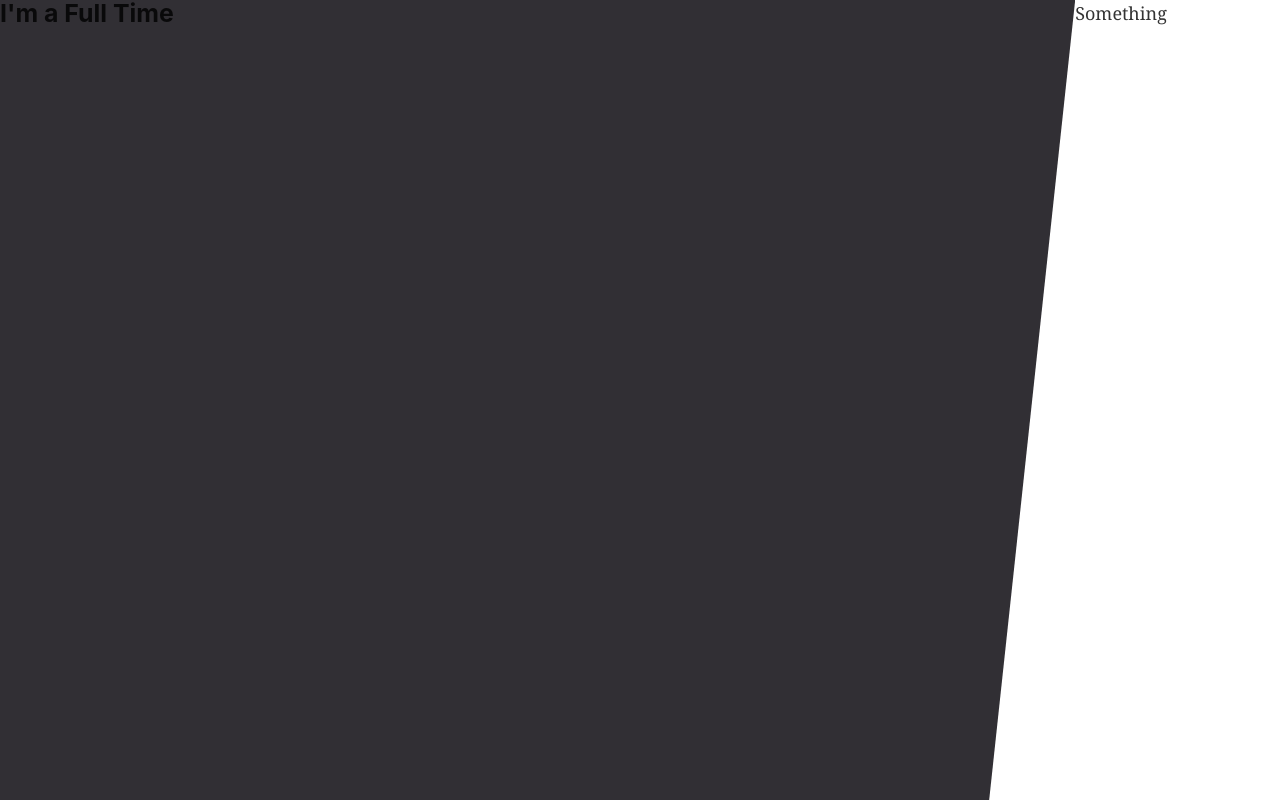
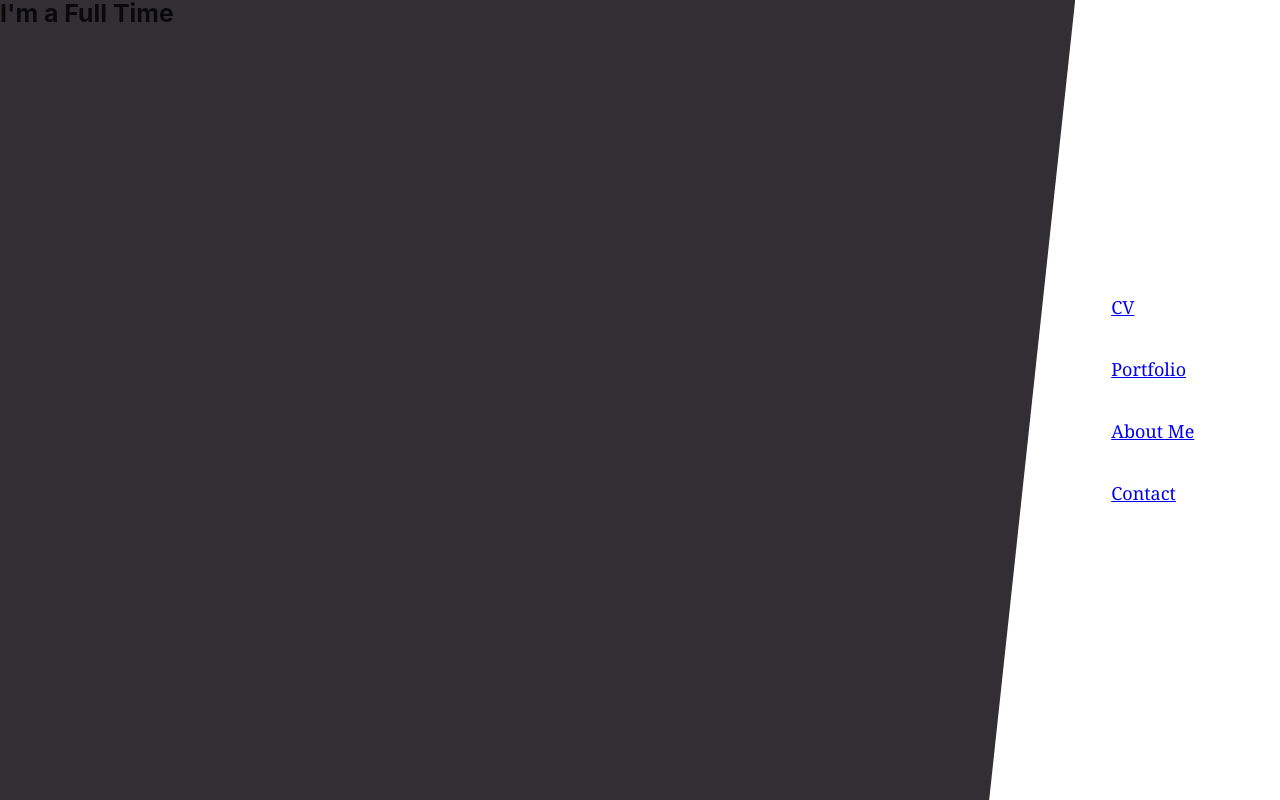
Before and after one commit to victorfeitosa/victorfeitosa.github.io, a Gatsby site: page / in a window 1280 px wide. Built offline with nearby package versions, Linux system fonts and the light colour scheme; Gatsby itself is replaced by a stand-in of ours.

Commit message:
adding little things

```diff
--- a/src/components/Menu.js
+++ b/src/components/Menu.js
@@ -1,9 +1,15 @@
 import React from 'react'
+import MenuItem from './MenuItem'
+
+import '../styles/Menu.scss'
 
 function Menu() {
   return (
-    <div>
-
+    <div className='menu-container'>
+      <MenuItem to='/cv'>CV</MenuItem>
+      <MenuItem to='/portfolio'>Portfolio</MenuItem>
+      <MenuItem to='/about'>About Me</MenuItem>
+      <MenuItem to='/contact'>Contact</MenuItem>
     </div>
   )
 }
--- a/src/components/MenuItem.js
+++ b/src/components/MenuItem.js
@@ -1,9 +1,12 @@
 import React from 'react'
+import { Link } from 'gatsby'
 
-function MenuItem() {
+import '../styles/MenuItem.scss'
+
+function MenuItem({ to, children }) {
   return (
-    <div>
-
+    <div  className='menu-item'>
+      <Link to={to}>{ children }</Link>
     </div>
   )
 }
--- a/src/components/layout.js
+++ b/src/components/layout.js
@@ -51,7 +51,7 @@ export const Layout = ({ children, outsideHome }) => (
 
     {children}
 
-    <Menu selectedIndex={-1}/>
+    <Menu/>
   </div>
 )
 
--- a/src/pages/index.js
+++ b/src/pages/index.js
@@ -5,7 +5,6 @@ import '../styles/reset.scss';
 
 const IndexPage = () => (
   <Layout outsideHome={false}>
-    <div>Something</div>
   </Layout>
 )
 
--- /dev/null
+++ b/src/styles/Menu.scss
@@ -0,0 +1,7 @@
+.menu-container {
+   display: flex;
+   flex-wrap: wrap;
+   align-content: center;
+
+   max-width: 16%;
+}
--- /dev/null
+++ b/src/styles/MenuItem.scss
@@ -0,0 +1,6 @@
+.menu-item {
+   box-sizing: border-box;
+   display: block;
+   width: 100%;
+   padding: 1rem 2rem;
+}
--- a/src/styles/reset.scss
+++ b/src/styles/reset.scss
@@ -617,6 +617,13 @@ pre tt:before,
 pre tt:after {
   content: "";
 }
+
+*,
+*::after,
+*::before {
+   box-sizing: border-box;
+}
+
 @media only screen and (max-width: 480px) {
   html {
     font-size: 100%;
```
